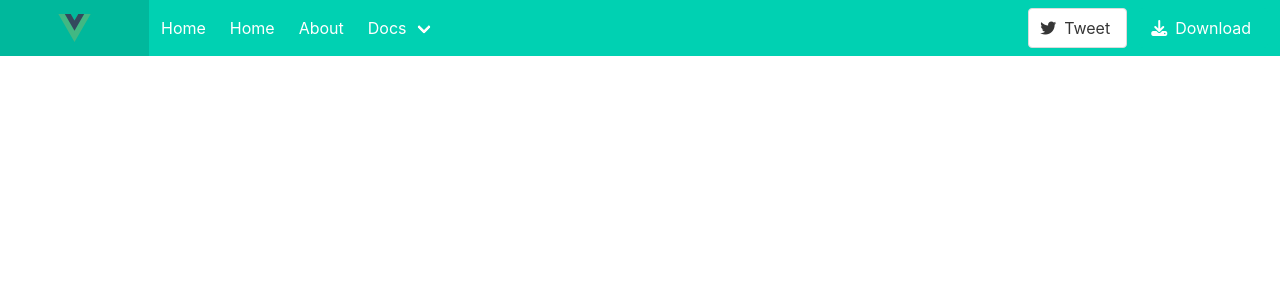
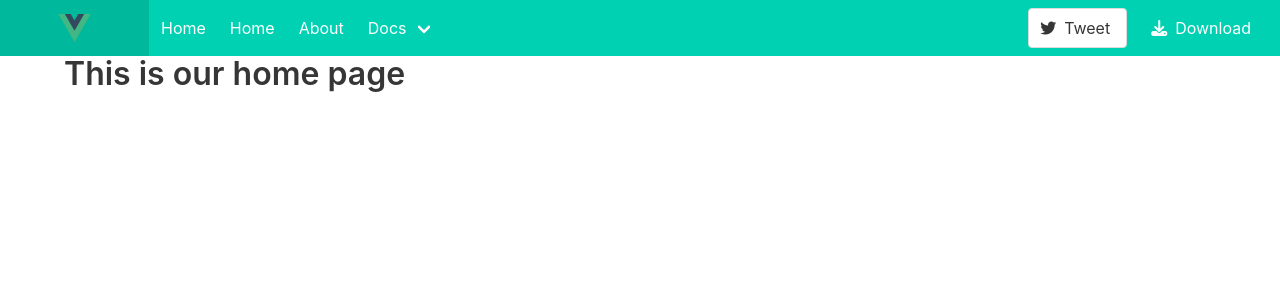
Before and after one commit to justenbetcher/web-dev-spring-2023, a Vue app in the folder client/: page / in a window 1280 px wide. Shown: the top 300 px of the page. Built offline with nearby package versions, Linux system fonts and the light colour scheme.

Commit message:
working RouterLink and RouterView

```diff
--- a/client/src/App.vue
+++ b/client/src/App.vue
@@ -15,6 +15,13 @@ import NavBar from './components/NavBar.vue';
 
 	<NavBar />
 
+    <div class="container">
+
+        <!-- RouterView works to display what RouterLink is clicked at the moment. This has to be here to display what has been clicked -->
+        <RouterView />
+
+    </div>
+
 </template>
 
 <style scoped>
--- a/client/src/components/NavBar.vue
+++ b/client/src/components/NavBar.vue
@@ -1,4 +1,5 @@
 <script setup lang="ts">
+    import { RouterLink, RouterView} from 'vue-router';
     const isMenuActive = false;
 
 </script>
@@ -24,7 +25,9 @@
               Home
             </a>
 
+            <!-- RouterLink works as a link to the router, it works like a bind to the path specified that is in the /router/index.ts file -->
             <RouterLink to="/" class="navbar-item">Home</RouterLink>
+
             <RouterLink to="/about" class="navbar-item">About</RouterLink>
 
             <div class="navbar-item has-dropdown is-hoverable">
--- a/client/src/router/index.ts
+++ b/client/src/router/index.ts
@@ -1,5 +1,6 @@
 import { createRouter, createWebHistory } from 'vue-router'
 import HomeView from '../views/HomeView.vue'
+import AboutView from '../views/AboutView.vue'
 
 const router = createRouter({
   history: createWebHistory(import.meta.env.BASE_URL),
@@ -15,7 +16,8 @@ const router = createRouter({
       // route level code-splitting
       // this generates a separate chunk (About.[hash].js) for this route
       // which is lazy-loaded when the route is visited.
-      component: () => import('../views/AboutView.vue')
+      //component: () => import('../views/AboutView.vue')
+      component: AboutView,
     }
   ]
 })
```
